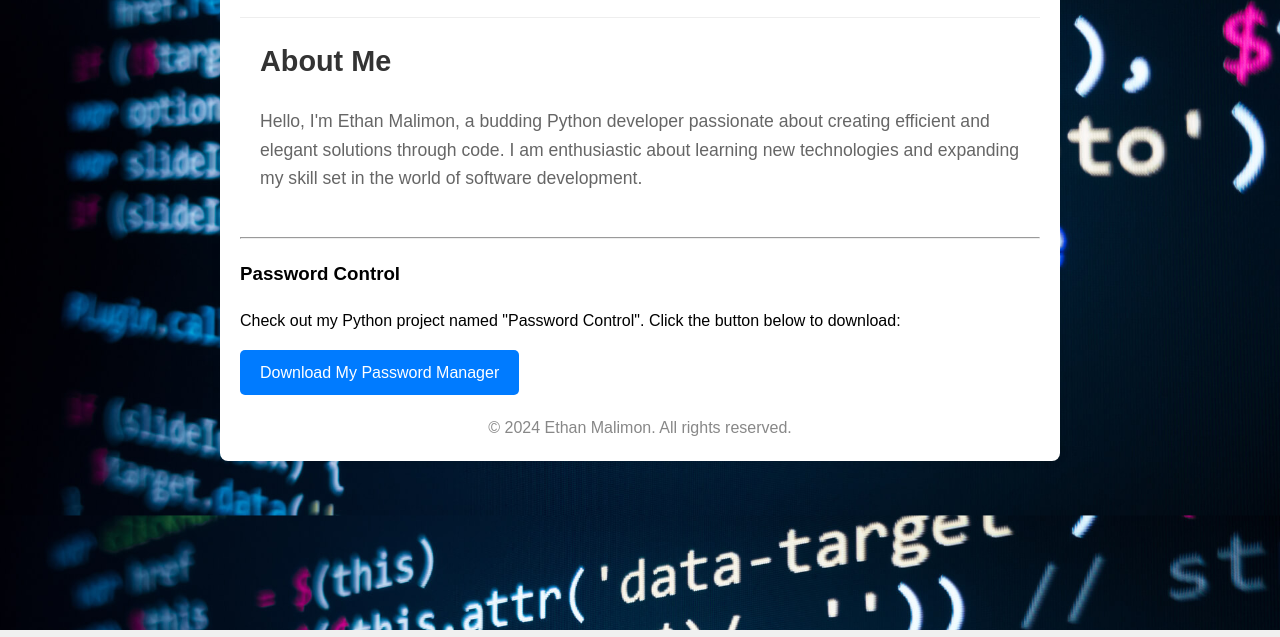
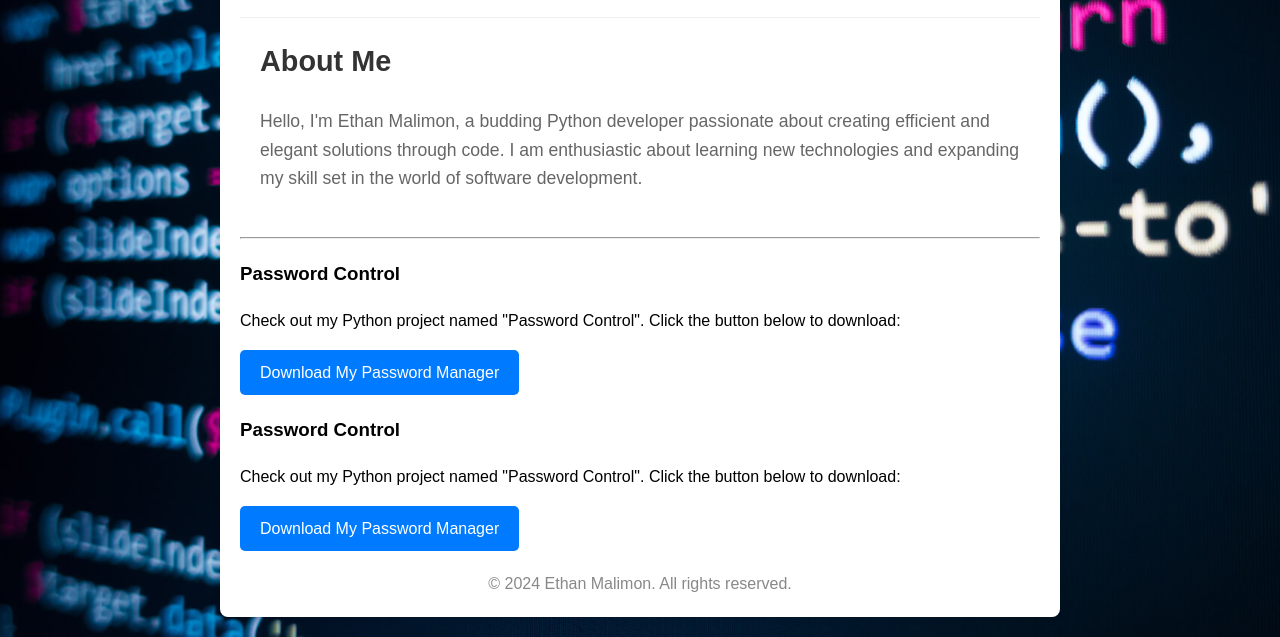
Before and after one commit to EthanMali/My-Programs, a plain HTML site: page index.html in a window 1280 px wide. Shown: the part 170-807 px from the top of the page. Drawn offline with Linux system fonts and the light colour scheme.

Commit message:
Update index.html

```diff
--- a/index.html
+++ b/index.html
@@ -107,6 +107,11 @@
             <p>Check out my Python project named "Password Control". Click the button below to download:</p>
             <a href="PasswordManagerSetup.exe" target="_blank" rel="noopener noreferrer">Download My Password Manager</a>
         </div>
+         <div class="project">
+            <h3>Password Control</h3>
+            <p>Check out my Python project named "Password Control". Click the button below to download:</p>
+            <a href="main.exe" target="_blank" rel="noopener noreferrer">Download My Password Manager</a>
+        </div>
 
         <div class="footer">
             <p>&copy; 2024 Ethan Malimon. All rights reserved.</p>
```
